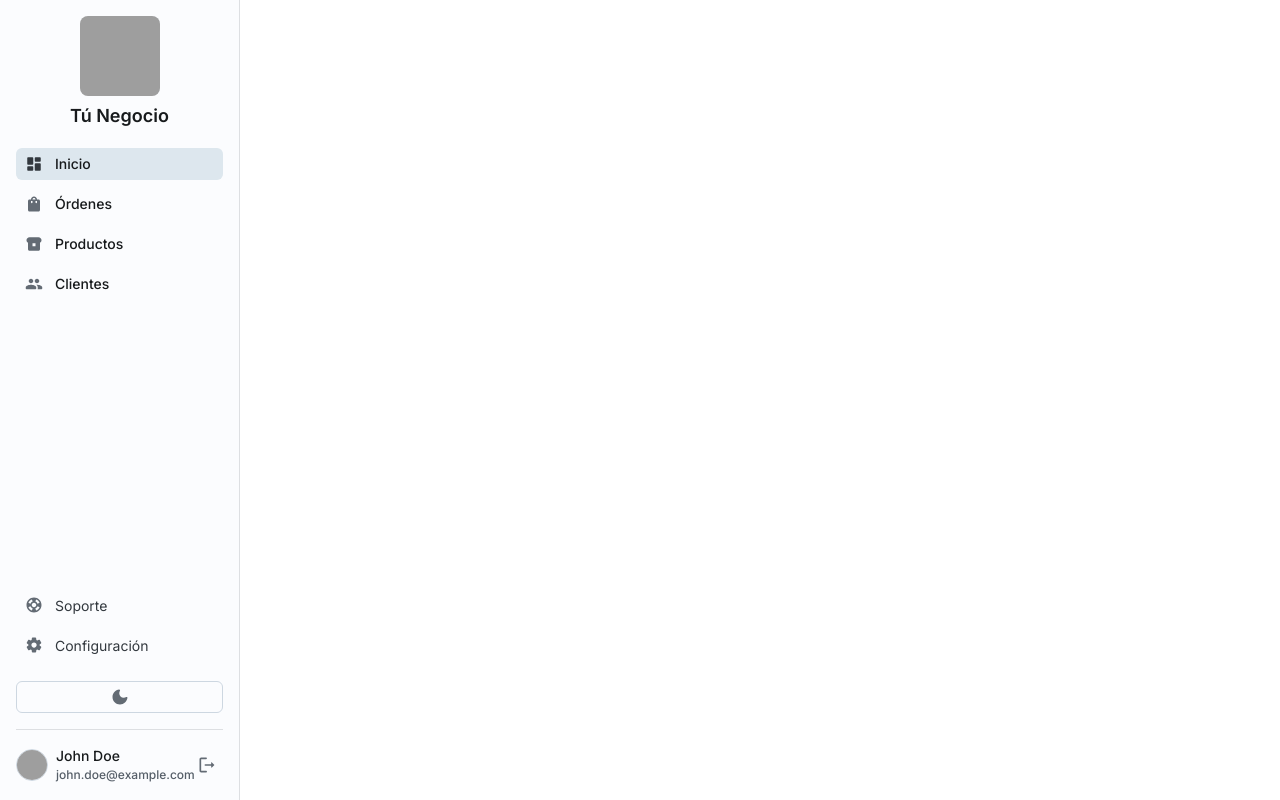
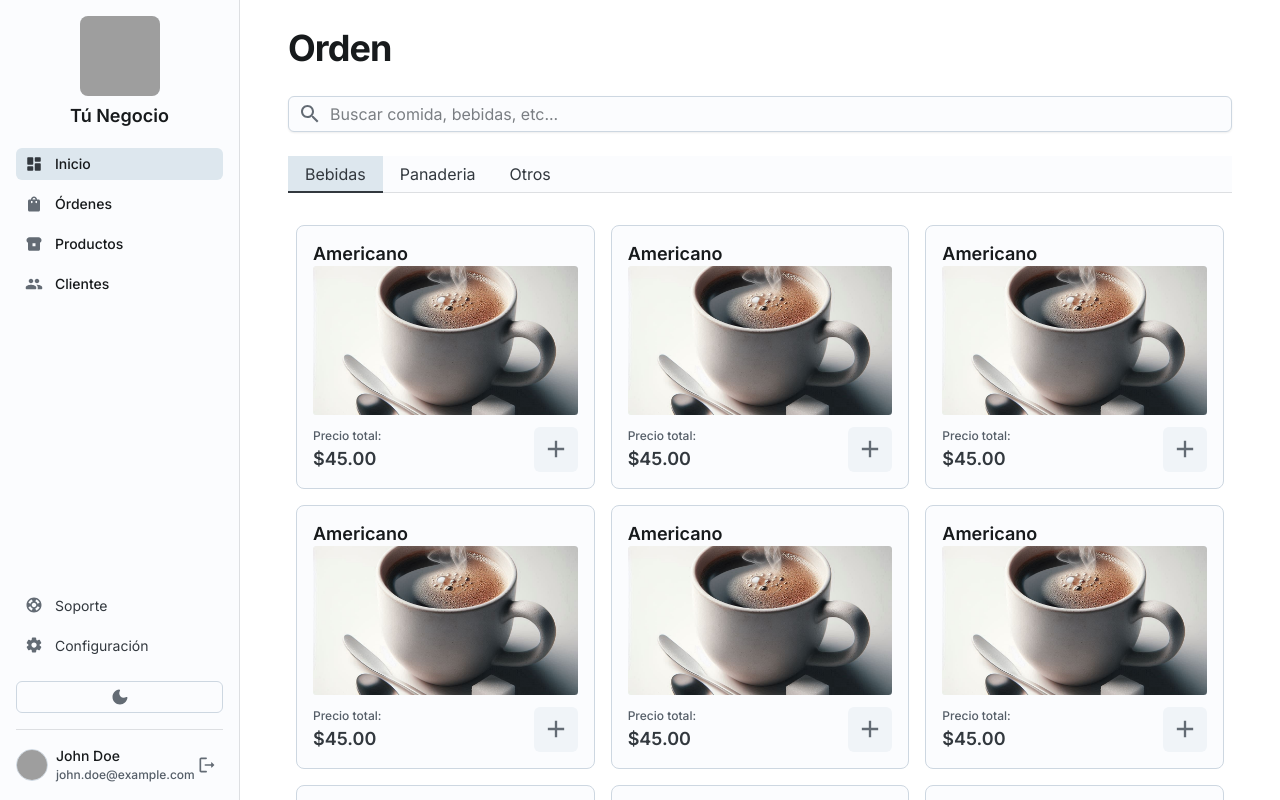
Before and after one commit to Guerrimau/datainc-pos, a Next.js app: page / in a window 1280 px wide. Shown: the top 800 px of the page. Built offline with nearby package versions, Linux system fonts and the light colour scheme; grey boxes are pictures that could not be loaded.

Commit message:
Added UI for selecting Order Items

```diff
--- a/src/app/page.tsx
+++ b/src/app/page.tsx
@@ -1,8 +1,27 @@
 "use client";
 
+import Image from "next/image";
+import React from "react";
+
+import {
+  AspectRatio,
+   Box,
+   Card,
+   CardContent,
+   FormControl,
+   Grid,
+   IconButton,
+   Input,
+   Stack,
+   Tab,
+   TabList,
+   Tabs,
+   Typography,
+} from "@mui/joy";
+import AddIcon from '@mui/icons-material/Add';
+import SearchIcon from '@mui/icons-material/Search';
 import { Header, Sidebar } from "@/components";
-import { Box } from "@mui/joy";
-import React from "react";
+import coffeImg from "@/assets/images/coffe.jpg";
 
 export default function Home() {
    return (
@@ -10,9 +29,10 @@ export default function Home() {
          <Box sx={{ display: "flex", minHeight: "100dvh" }}>
             <Header />
             <Sidebar />
-            <Box
+            <Stack
                component="main"
                className="MainContent"
+               spacing={2}
                sx={{
                   px: { xs: 2, md: 6 },
                   pt: {
@@ -29,8 +49,47 @@ export default function Home() {
                   gap: 1,
                }}
             >
-
-            </Box>
+               <Typography level="h1">Orden</Typography>
+               <FormControl>
+                  <Input startDecorator={<SearchIcon />} placeholder="Buscar comida, bebidas, etc..." />
+               </FormControl>
+               <Tabs size="md">
+                  <TabList>
+                     <Tab>Bebidas</Tab>
+                     <Tab>Panaderia</Tab>
+                     <Tab>Otros</Tab>
+                  </TabList>
+               </Tabs>
+               <Grid container spacing={2}>
+                  {Array.from({ length: 10 }).map((_, index) => (
+                     <Grid xs={6} md={4} xl={2}>
+                        <Card>
+                           <div>
+                              <Typography level="title-lg">
+                                 Americano
+                              </Typography>
+                              <AspectRatio minHeight="120px" maxHeight="200px">
+                                <Image src={coffeImg} alt="product-image" />
+                              </AspectRatio>
+                           </div>
+                           <CardContent orientation="horizontal" sx={{ justifyContent: "space-between"}}>
+                              <div>
+                                 <Typography level="body-xs">
+                                    Precio total:
+                                 </Typography>
+                                 <Typography fontSize="lg" fontWeight="lg">
+                                    $45.00
+                                 </Typography>
+                              </div>
+                              <IconButton size="lg" variant="soft">
+                                <AddIcon />
+                              </IconButton>
+                           </CardContent>
+                        </Card>
+                     </Grid>
+                  ))}
+               </Grid>
+            </Stack>
          </Box>
       </React.Fragment>
    );
```
Also changed, not shown: src/assets/images/coffe.jpg (added).
